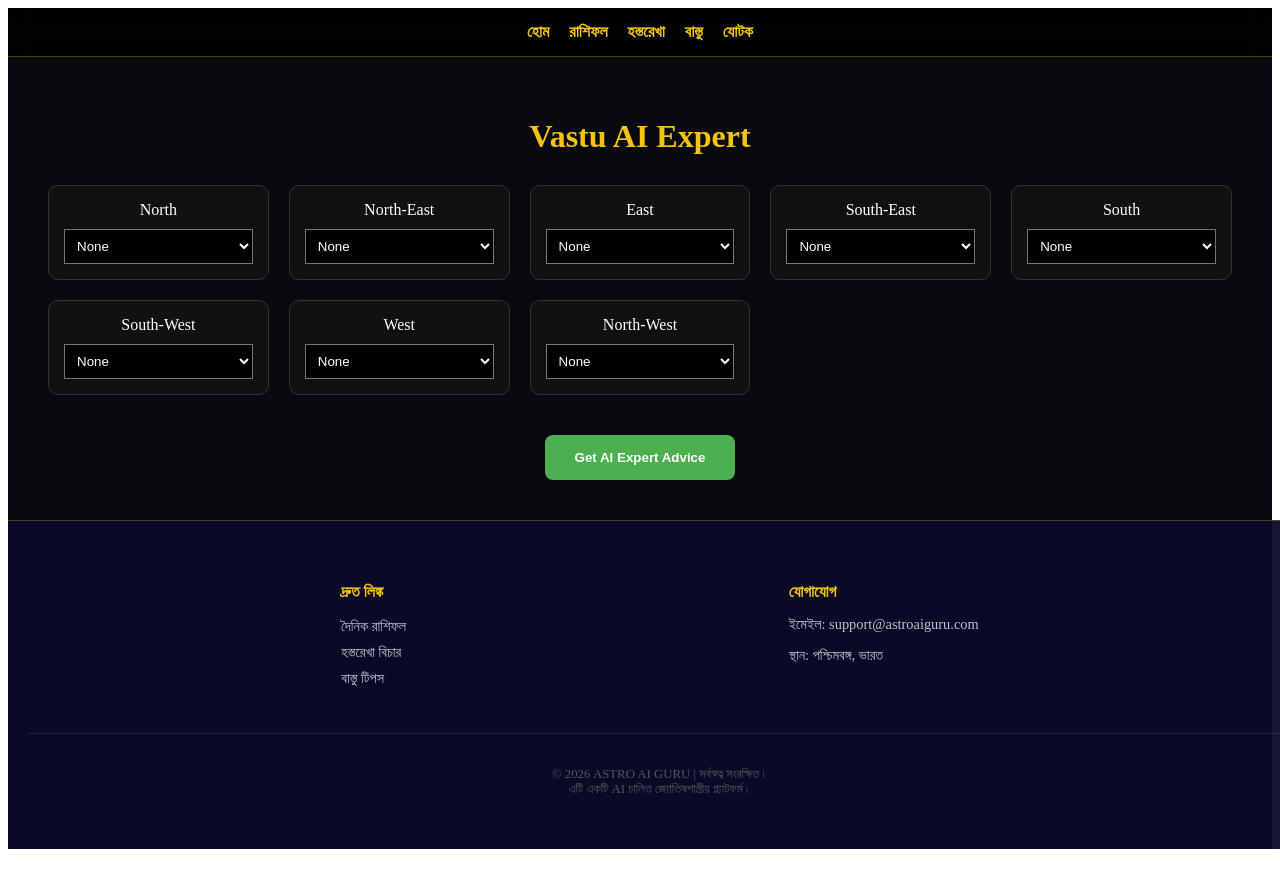
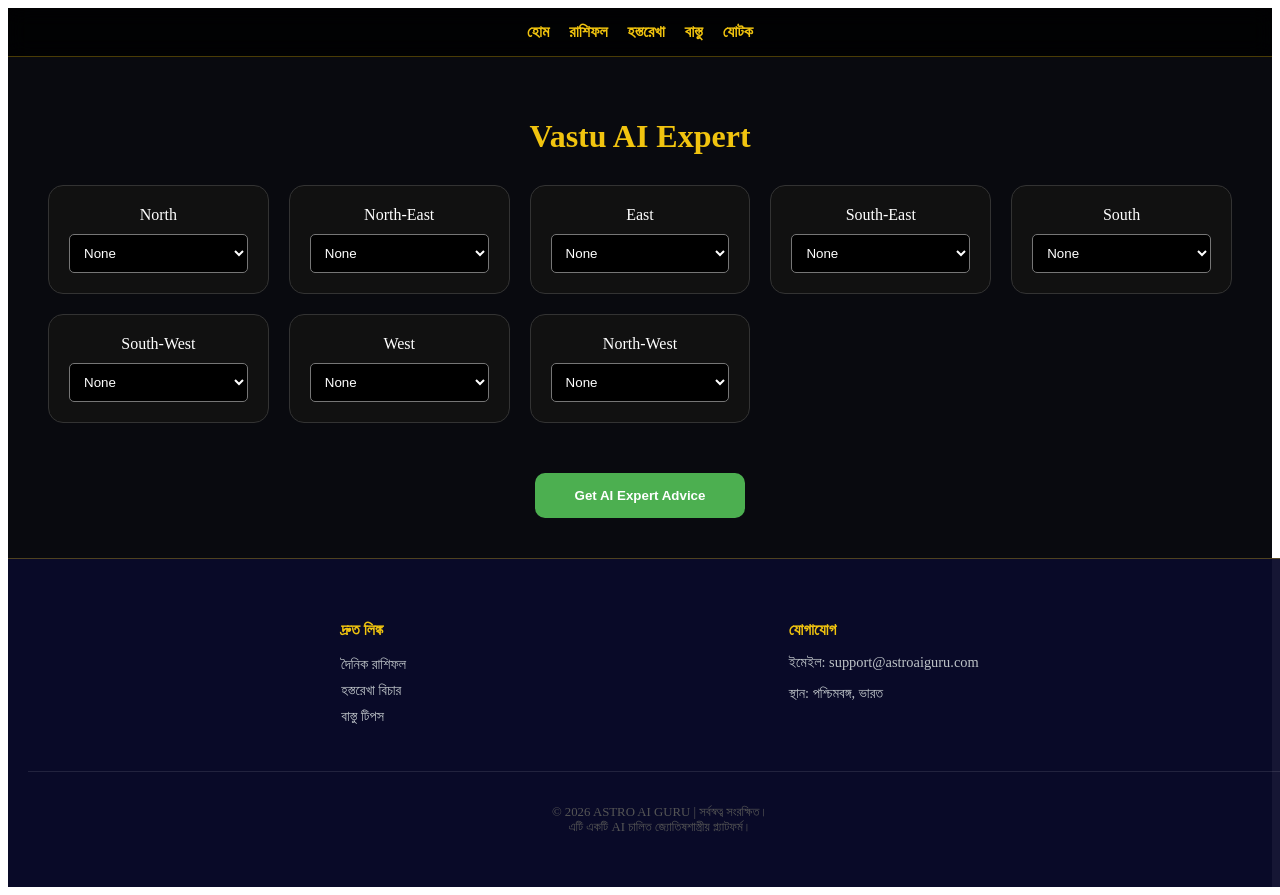
Before and after one commit to astrologyajoy-spec/astro-sit, a Next.js app: page /vastu in a window 1280 px wide. Shown: the top 895 px of the page. Before the commit the page ends 857 px from the top, so only its background shows below. Built offline with nearby package versions, Linux system fonts and the light colour scheme.

Commit message:
Update vastu.js

```diff
--- a/pages/vastu.js
+++ b/pages/vastu.js
@@ -42,12 +42,12 @@ export default function Vastu() {
         <h1 style={{ color: '#f1c40f' }}>Vastu AI Expert</h1>
         <div style={{ display: 'grid', gridTemplateColumns: 'repeat(auto-fit, minmax(200px, 1fr))', gap: '20px', marginTop: '30px' }}>
           {zones.map(zone => (
-            <div key={zone} style={{ background: '#111', padding: '15px', borderRadius: '10px', border: '1px solid #333' }}>
+            <div key={zone} style={{ background: '#111', padding: '20px', borderRadius: '15px', border: '1px solid #333' }}>
               <label>{zone}</label>
               <select
                 value={selections[zone]}
                 onChange={(e) => setSelections({...selections, [zone]: e.target.value})}
-                style={{ width: '100%', marginTop: '10px', padding: '8px', background: '#000', color: '#fff' }}
+                style={{ width: '100%', marginTop: '10px', padding: '10px', background: '#000', color: '#fff', borderRadius: '5px' }}
               >
                 {items.map(i => <option key={i} value={i}>{i}</option>)}
               </select>
@@ -58,15 +58,15 @@ export default function Vastu() {
         <button
           onClick={handleAiAnalysis}
           disabled={loading}
-          style={{ marginTop: '40px', padding: '15px 30px', background: loading ? '#666' : '#4CAF50', color: '#fff', border: 'none', borderRadius: '8px', cursor: 'pointer', fontWeight: 'bold' }}
+          style={{ marginTop: '50px', padding: '15px 40px', background: loading ? '#666' : '#4CAF50', color: '#fff', border: 'none', borderRadius: '10px', cursor: 'pointer', fontWeight: 'bold' }}
         >
           {loading ? "Gemini is Thinking..." : "Get AI Expert Advice"}
         </button>
 
         {report && (
-          <div style={{ marginTop: '30px', padding: '20px', background: '#1a1d23', border: '1px solid #4CAF50', textAlign: 'left', borderRadius: '10px' }}>
-            <h3 style={{ color: '#4CAF50' }}>AI Vastu Insights:</h3>
-            <p style={{ whiteSpace: 'pre-wrap' }}>{report}</p>
+          <div style={{ marginTop: '40px', padding: '30px', background: '#1a1d23', border: '2px solid #4CAF50', textAlign: 'left', borderRadius: '15px', maxWidth: '800px', margin: '40px auto' }}>
+            <h3 style={{ color: '#4CAF50' }}>AI Vastu Diagnostic Report:</h3>
+            <p style={{ whiteSpace: 'pre-wrap', lineHeight: '1.6' }}>{report}</p>
           </div>
         )}
       </main>
```
